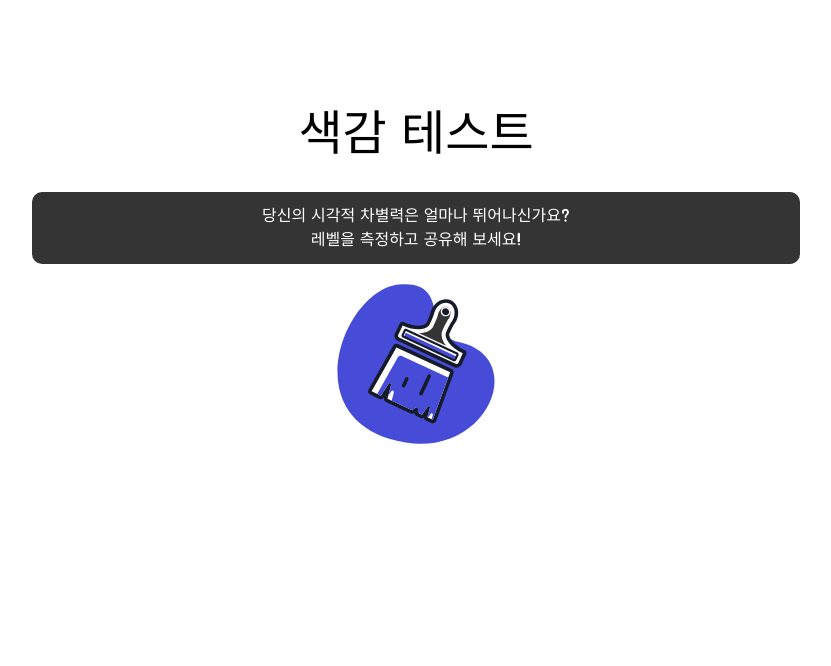
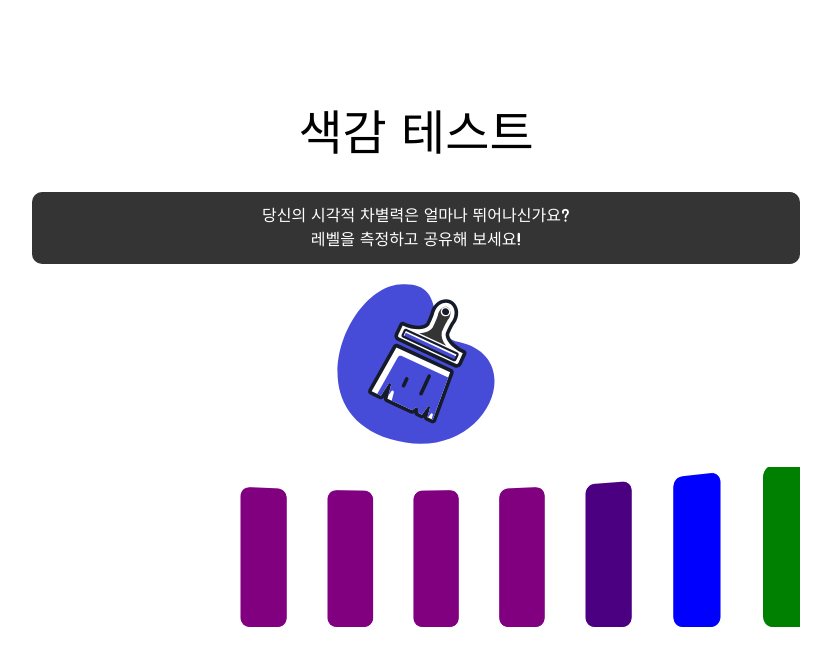
Before and after one commit to supersfel/color-test-game, a React (Create React App) app in the folder color-test-fe/: page / in a window 1280 px wide. Shown: the top 666 px of the page, without its empty margins (224-1055 px from the left). Built offline with nearby package versions, Linux system fonts and the light colour scheme.

Commit message:
✨ feat(components): 실로폰 컴포넌트 컴퓨터 환경 완성

```diff
--- /dev/null
+++ b/color-test-fe/src/components/Xylophone.tsx
@@ -0,0 +1,130 @@
+/** @jsxImportSource @emotion/react */
+import styled from "@emotion/styled";
+import React, { useEffect, useLayoutEffect, useRef } from "react";
+import { gsap } from "gsap";
+
+const INTERVAL_BETWEEN = 120;
+
+const Xylophone = ({ colorAry }: { colorAry: string[] }) => {
+  const containerRef = useRef(null);
+  const boxRef = useRef<HTMLElement[] | null[]>([]);
+
+  //초기 container perspective 설정
+  useLayoutEffect(() => {
+    gsap.timeline().set(containerRef.current, { perspective: 1000 });
+  }, [colorAry]);
+
+  // 각 Box에 애니메이션 설정
+  useLayoutEffect(() => {
+    let ctx = gsap.context(() => {
+      boxRef.current.forEach((b, i) => {
+        gsap.set(b, {
+          left: "50%",
+          top: "50%",
+          x: -100,
+          y: -300,
+          z: 600,
+          width: 100,
+          height: 300,
+          borderRadius: 20,
+          background: colorAry[i],
+        });
+
+        gsap.fromTo(
+          b,
+          {
+            scaleY: 0,
+            zIndex: -i,
+            rotationY: 90 + (i / colorAry.length) * INTERVAL_BETWEEN,
+            transformOrigin: String("50% 50% -900%"),
+          },
+          {
+            scaleY: 1,
+            duration: 1,
+            delay: 1 - 0.5 * (i / colorAry.length),
+            ease: "elastic",
+          }
+        );
+      });
+    }, containerRef);
+
+    return () => ctx.revert();
+  }, [colorAry]);
+
+  const handleMouseMoveWrapper = (e: React.MouseEvent) => {
+    let ctx = gsap.context(() => {
+      boxRef.current.forEach((b, i) => {
+        gsap.to(b, {
+          duration: 0.6,
+          rotationY:
+            80 +
+            (i / colorAry.length) * INTERVAL_BETWEEN +
+            90 * (e.clientX / window.innerWidth),
+        });
+      });
+    }, containerRef);
+
+    return () => ctx.revert();
+  };
+
+  const handleMouseEnterBox = (idx: number) => {
+    gsap.to(boxRef.current[idx], {
+      duration: 0.3,
+      scaleY: 1.2,
+      ease: "back.out(5)",
+    });
+  };
+
+  const handleMouseLeaveBox = (idx: number) => {
+    gsap.to(boxRef.current[idx], { duration: 0.4, scaleY: 1 });
+  };
+
+  const moveBoxCenter = () => {
+    let ctx = gsap.context(() => {
+      boxRef.current.forEach((b, i) => {
+        gsap.to(b, {
+          duration: 0.6,
+          rotationY: 90 + (i / colorAry.length) * INTERVAL_BETWEEN,
+        });
+      });
+    }, containerRef);
+
+    return () => ctx.revert();
+  };
+
+  return (
+    <Wrapper onMouseMove={handleMouseMoveWrapper}>
+      <Animations ref={containerRef}>
+        {colorAry.map((color, i) => {
+          return (
+            <Box
+              key={i}
+              ref={(el) => (boxRef.current[i] = el)}
+              color={color}
+              onMouseEnter={() => handleMouseEnterBox(i)}
+              onMouseLeave={() => handleMouseLeaveBox(i)}
+            ></Box>
+          );
+        })}
+      </Animations>
+    </Wrapper>
+  );
+};
+
+/* STYLE */
+const Wrapper = styled.div`
+  margin-top: 10rem;
+  overflow: hidden;
+`;
+
+const Animations = styled.div`
+  position: absolute;
+`;
+
+const Box = styled.div`
+  position: absolute;
+  overflow: hidden;
+  cursor: pointer;
+`;
+
+export default Xylophone;
--- a/color-test-fe/src/pages/Start.tsx
+++ b/color-test-fe/src/pages/Start.tsx
@@ -1,10 +1,24 @@
 /** @jsxImportSource @emotion/react */
 import styled from "@emotion/styled";
 import Brush from "components/Brush";
+import Xylophone from "components/Xylophone";
 import React from "react";
 import { BlackBox } from "styles/box";
 
 const Start = () => {
+  const testAry = [
+    "#ff0000",
+    "#ff8c00",
+    "#ffff00",
+    "#008000",
+    "#0000ff",
+    "#4b0082",
+    "#800080",
+    "#800080",
+    "#800080",
+    "#800080",
+  ];
+
   return (
     <Wrapper>
       <Description>
@@ -15,6 +29,9 @@ const Start = () => {
       <BrushArea>
         <Brush color="#464BD8" size="200px"></Brush>
       </BrushArea>
+      <XylophoneWrapper>
+        <Xylophone colorAry={testAry} />
+      </XylophoneWrapper>
     </Wrapper>
   );
 };
@@ -43,4 +60,13 @@ const BrushArea = styled.div`
   justify-content: center;
   align-items: center;
 `;
+
+const XylophoneWrapper = styled.div`
+  position: relative;
+  width: 100%;
+  overflow: hidden;
+  display: flex;
+  align-items: center;
+  justify-content: center;
+`;
 export default Start;
--- /dev/null
+++ b/package.json
@@ -0,0 +1,6 @@
+{
+  "dependencies": {
+    "@gsap/react": "^2.1.0",
+    "gsap": "^3.12.5"
+  }
+}
```
Also changed, not shown: 1 other file (tests, documents, lock files or other folders).
